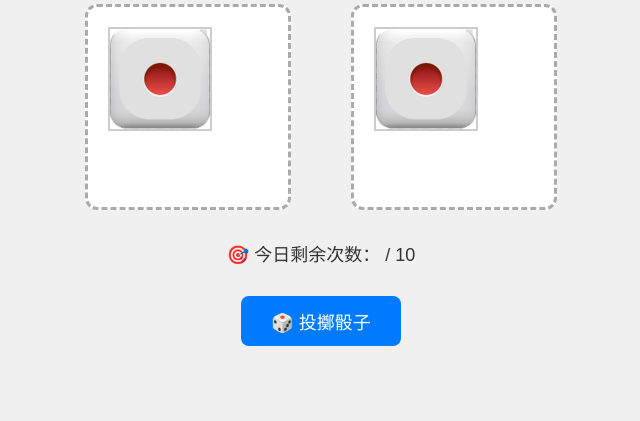
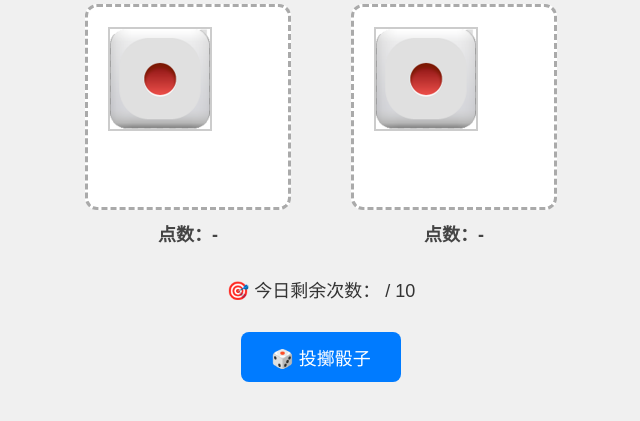
Before and after one commit to Dreamchaser-aus/dice, a Flask app: template templates/dice.html in a window 1280 px wide. Shown: the part 167-588 px from the top of the page, without its empty margins (319-959 px from the left). Run offline with Flask 3, Linux system fonts and the light colour scheme; the template is opened without the code that fills it, so the values that code supplies are empty; some libraries are stand-ins or nearby versions.

Commit message:
Update dice.html

```diff
--- a/templates/dice.html
+++ b/templates/dice.html
@@ -95,7 +95,15 @@
       margin-top: 15px;
       color: #333;
     }
-  </style>
+
+    .score {
+      margin-top: 10px;
+      font-size: 18px;
+      font-weight: bold;
+      color: #444;
+    }
+    </style>
+
 </head>
 <body>
 
@@ -104,6 +112,7 @@
 <div class="dice-box">
   <div class="dice-container-wrapper">
     <div class="label">👤 玩家</div>
+
     <div class="dice-container">
       <div class="dice" id="user-dice">
         <div class="face front"><img src="{{ url_for('static', filename='dice 1.png') }}" alt="1" /></div>
@@ -114,6 +123,7 @@
         <div class="face bottom"><img src="{{ url_for('static', filename='dice 2.png') }}" alt="2" /></div>
       </div>
     </div>
+    <div class="score" id="user-score">点数：-</div>
   </div>
 
   <div class="dice-container-wrapper">
@@ -128,6 +138,7 @@
         <div class="face bottom"><img src="{{ url_for('static', filename='dice 2.png') }}" alt="2" /></div>
       </div>
     </div>
+    <div class="score" id="bot-score">点数：-</div>
   </div>
 </div>
 
@@ -230,6 +241,8 @@ async function roll() {
   botSpin("bot-dice", data.bot);
 
   document.getElementById("result").textContent = data.message;
+  document.getElementById("user-score").textContent = "点数：" + data.user;
+  document.getElementById("bot-score").textContent = "点数：" + data.bot;
 
   const remainingEl = document.getElementById("remaining");
   let remaining = parseInt(remainingEl.textContent);
```
